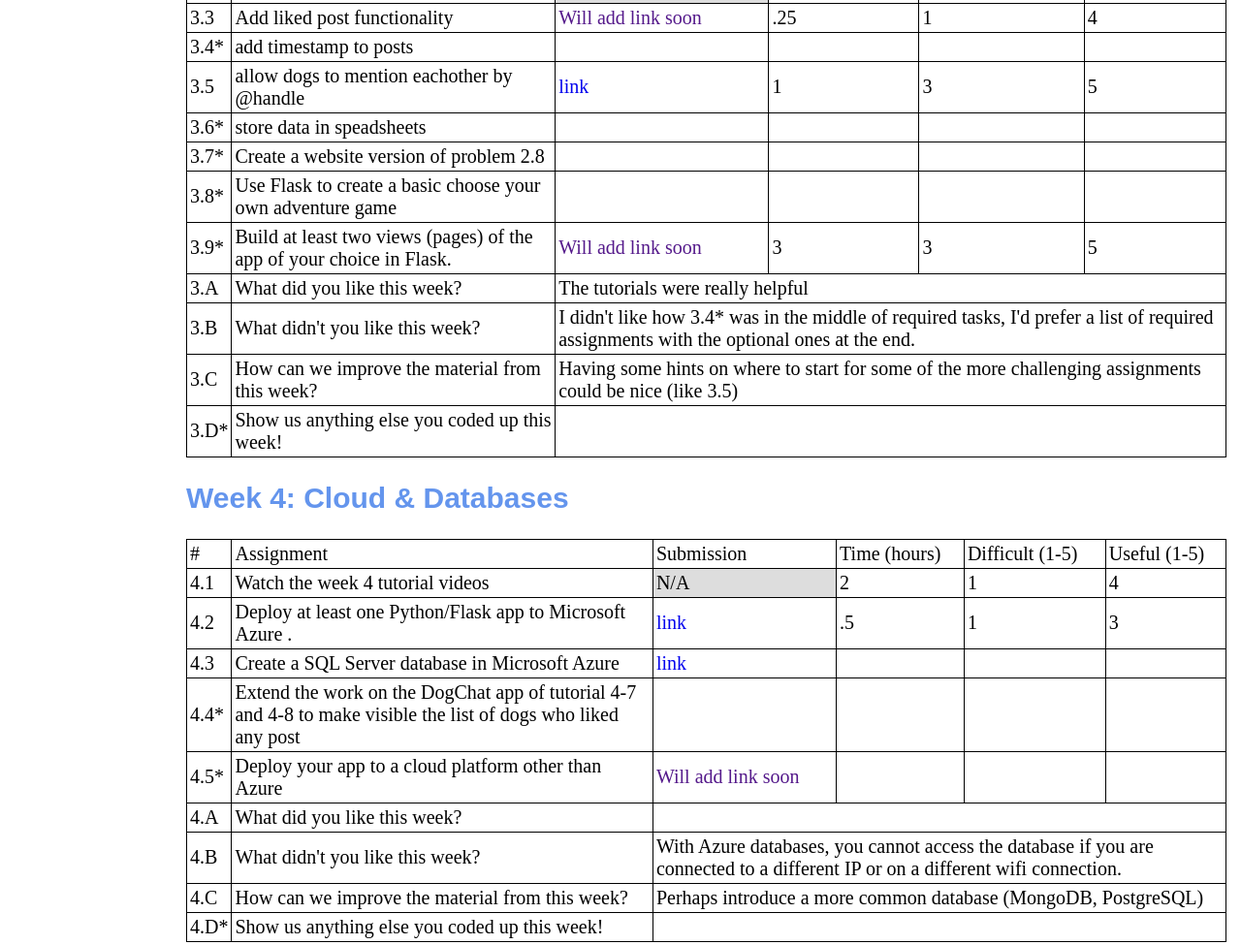
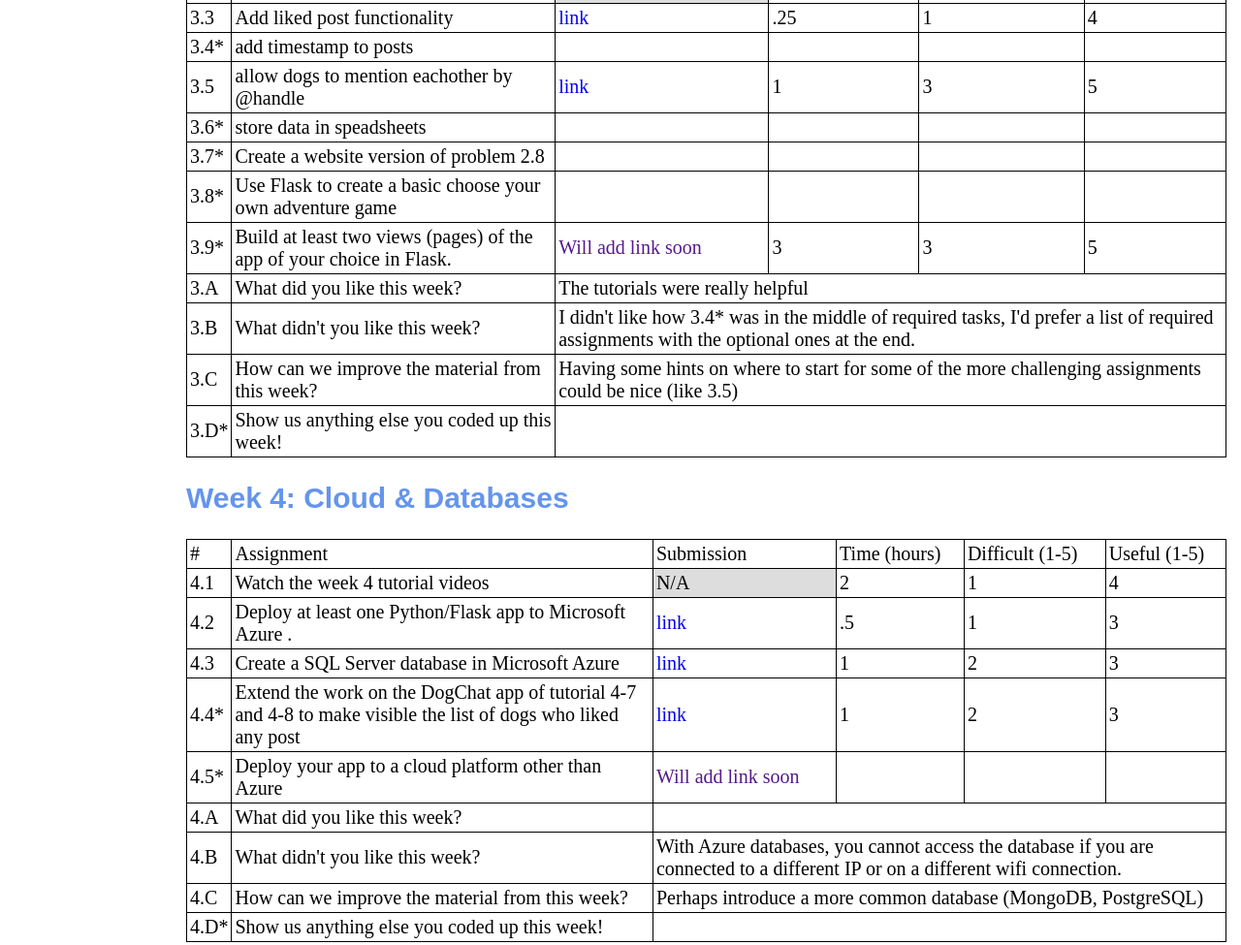
Before and after one commit to caylaseaman/FSAD-Bootcamp, a plain HTML site: page assignments.html in a window 1280 px wide. Shown: the part 1584-2559 px from the top of the page at 97% size. Drawn offline with Linux system fonts and the light colour scheme.

Commit message:
assignment links added

```diff
--- a/assignments.html
+++ b/assignments.html
@@ -301,7 +301,7 @@
                 <tr>
                     <td>3.3</td>
                     <td>Add liked post functionality</td>
-                    <td><a href="">Will add link soon</a></td>
+                    <td><a href="https://cayla-dogchat.azurewebsites.net/">link</a></td>
                     <td>.25</td>
                     <td>1</td>
                     <td>4</td>
@@ -409,17 +409,17 @@
                     <td>4.3</td>
                     <td>Create a SQL Server database in Microsoft Azure</td>
                     <td><a href="https://cayla-dogchat.azurewebsites.net/">link</a></td>
-                    <td></td>
-                    <td></td>
-                    <td></td>
+                    <td>1</td>
+                    <td>2</td>
+                    <td>3</td>
                 </tr>
                 <tr>
                     <td>4.4*</td>
                     <td>Extend the work on the DogChat app of tutorial 4-7 and 4-8 to make visible the list of dogs who liked any post</td>
-                    <td></td>
-                    <td></td>
-                    <td></td>
-                    <td></td>
+                    <td><a href="https://cayla-dogchat.azurewebsites.net/">link</a></td>
+                    <td>1</td>
+                    <td>2</td>
+                    <td>3</td>
                 </tr>
                 <tr>
                     <td>4.5*</td>
```
